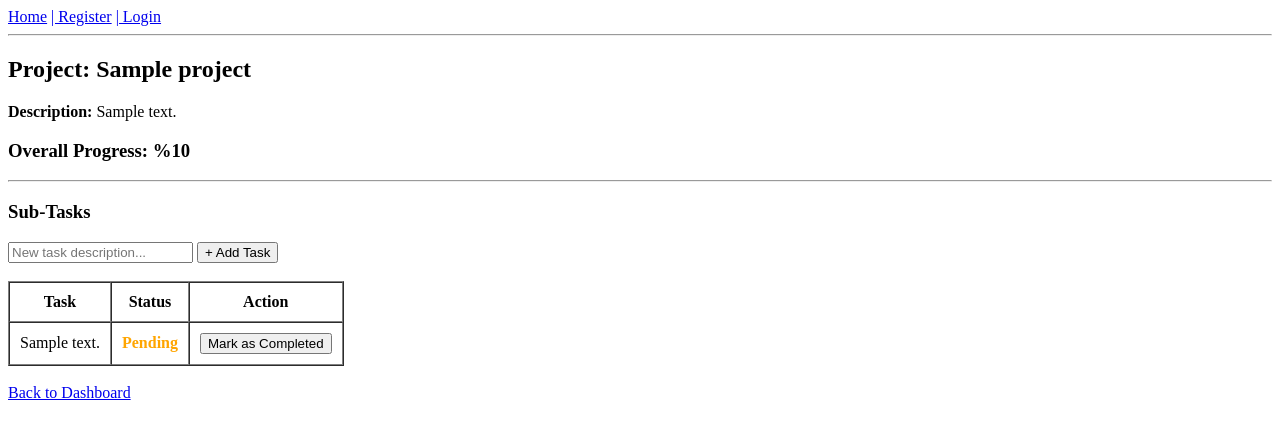
After one commit to minaay25/Academic-Project-Tracker, a Flask app: template templates/project_detail.html in a window 1280 px wide. The commit adds this page. Shown: the top 439 px of the page. Run offline with Flask 3, Linux system fonts and the light colour scheme; the template is opened without the code that fills it: most values are stand-ins (such as "Sample title", 1, 10 or a date in 2020).

Commit message:
[US2] Add task management and progress calculation

```diff
--- a/app.py
+++ b/app.py
@@ -130,6 +130,55 @@ def login():
 def logout():
     session.clear()
     return redirect(url_for('login'))
+# Project Detail Route [US2]
+@app.route('/project/<int:project_id>', methods=('GET', 'POST'))
+def project_detail(project_id):
+    if 'user_id' not in session:
+        return redirect(url_for('login'))
 
+    db = get_db_connection()
+    project = db.execute('SELECT * FROM projects WHERE id = ? AND user_id = ?', (project_id, session['user_id'])).fetchone()
+
+    if project is None:
+        return redirect(url_for('home'))
+
+    # Add new task
+    if request.method == 'POST':
+        description = request.form['description']
+        if description:
+            db.execute('INSERT INTO tasks (project_id, description) VALUES (?, ?)', (project_id, description))
+            db.commit()
+            return redirect(url_for('project_detail', project_id=project_id))
+
+    tasks = db.execute('SELECT * FROM tasks WHERE project_id = ?', (project_id,)).fetchall()
+
+    # Calculate Progress Percentage [US2 Business Logic]
+    total_tasks = len(tasks)
+    completed_tasks = sum(1 for t in tasks if t['is_completed'])
+    progress = int((completed_tasks / total_tasks) * 100) if total_tasks > 0 else 0
+
+    return render_template('project_detail.html', project=project, tasks=tasks, progress=progress)
+
+# Toggle Task Status Route [US2]
+@app.route('/toggle_task/<int:task_id>')
+def toggle_task(task_id):
+    if 'user_id' not in session:
+        return redirect(url_for('login'))
+
+    db = get_db_connection()
+    task = db.execute('''
+        SELECT t.id, t.is_completed, t.project_id
+        FROM tasks t
+        JOIN projects p ON t.project_id = p.id
+        WHERE t.id = ? AND p.user_id = ?
+    ''', (task_id, session['user_id'])).fetchone()
+
+    if task:
+        new_status = 0 if task['is_completed'] else 1
+        db.execute('UPDATE tasks SET is_completed = ? WHERE id = ?', (new_status, task_id))
+        db.commit()
+        return redirect(url_for('project_detail', project_id=task['project_id']))
+
+    return redirect(url_for('home'))
 if __name__ == '__main__':
     app.run(debug=True)
--- a/templates/dashboard.html
+++ b/templates/dashboard.html
@@ -14,7 +14,7 @@
         </tr>
         {% for project in projects %}
         <tr>
-            <td>{{ project.title }}</td>
+            <td><a href="{{ url_for('project_detail', project_id=project.id) }}" style="font-weight: bold; color: blue;">{{ project.title }}</a></td>
             <td>{{ project.description }}</td>
             <td>{{ project.deadline }}</td>
             <td style="font-weight: bold; color: {% if project.status == 'Overdue' %}red{% else %}green{% endif %};">
--- /dev/null
+++ b/templates/project_detail.html
@@ -0,0 +1,43 @@
+{% extends 'base.html' %}
+
+{% block content %}
+    <h2>Project: {{ project.title }}</h2>
+    <p><strong>Description:</strong> {{ project.description }}</p>
+
+    <h3>Overall Progress: %{{ progress }}</h3>
+    <hr>
+
+    <h3>Sub-Tasks</h3>
+    <form method="post">
+        <input type="text" name="description" placeholder="New task description..." required>
+        <input type="submit" value="+ Add Task">
+    </form>
+    <br>
+
+    <table border="1" cellpadding="10" cellspacing="0">
+        <tr>
+            <th>Task</th>
+            <th>Status</th>
+            <th>Action</th>
+        </tr>
+        {% for task in tasks %}
+        <tr>
+            <td>{{ task.description }}</td>
+            <td style="font-weight: bold; color: {% if task.is_completed %}green{% else %}orange{% endif %};">
+                {% if task.is_completed %}Completed{% else %}Pending{% endif %}
+            </td>
+            <td>
+                <a href="{{ url_for('toggle_task', task_id=task.id) }}">
+                    <button>Mark as {% if task.is_completed %}Pending{% else %}Completed{% endif %}</button>
+                </a>
+            </td>
+        </tr>
+        {% else %}
+        <tr>
+            <td colspan="3">No tasks added yet.</td>
+        </tr>
+        {% endfor %}
+    </table>
+    <br>
+    <a href="{{ url_for('home') }}">Back to Dashboard</a>
+{% endblock %}
```
Also changed, not shown: database.db.
